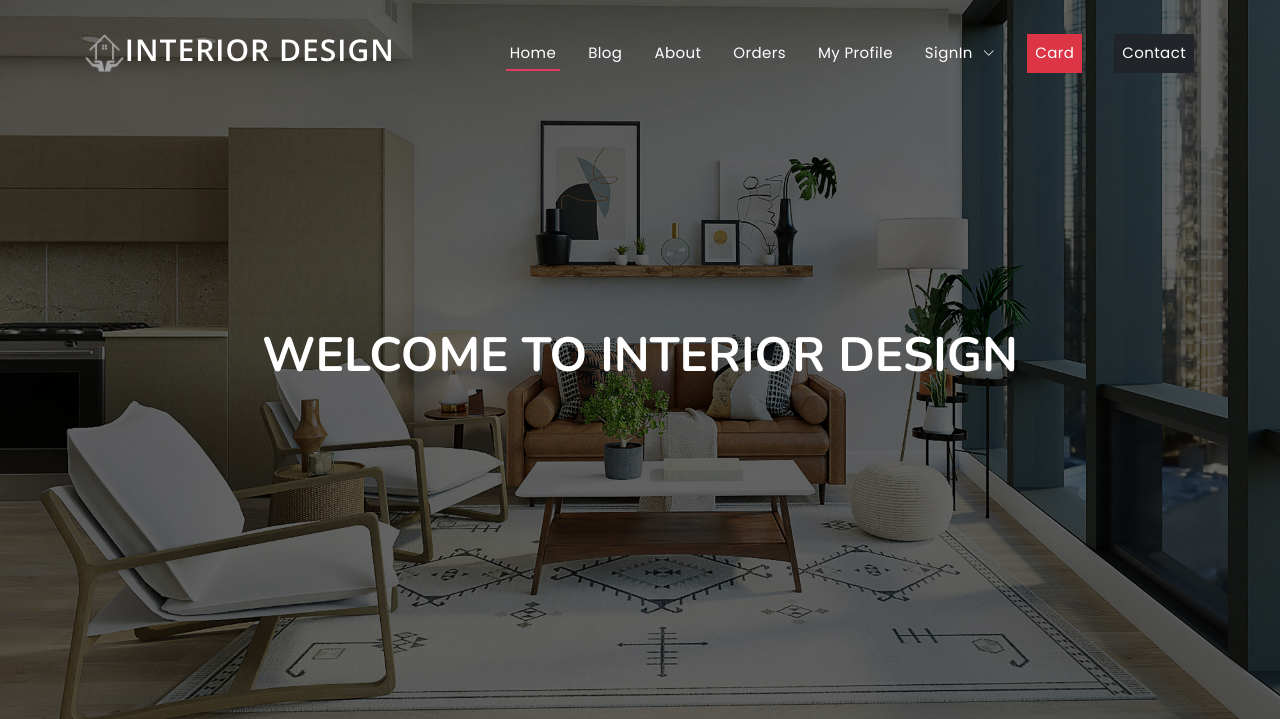
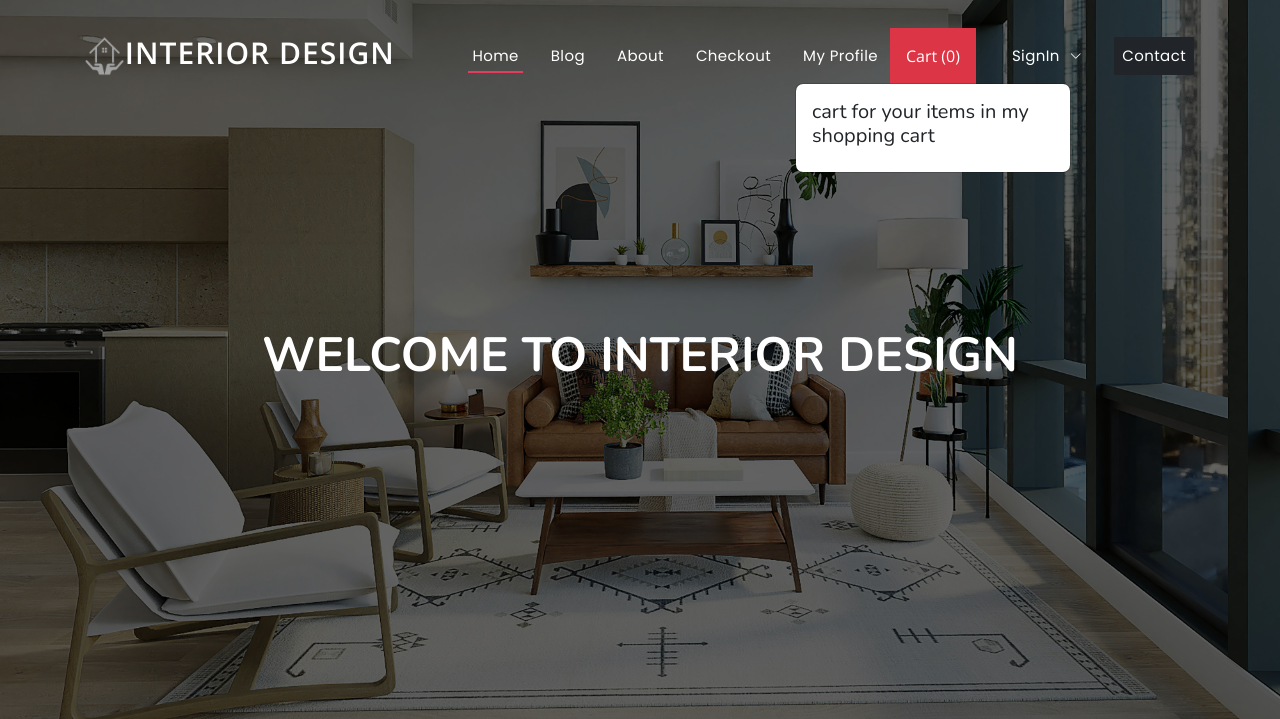
Before and after one commit to shuvoSh24/FinalPr01Project, a Django app: template ecommarce/templates/index.html in a window 1280 px wide. Shown: the top 719 px of the page. Run offline with Django 3.2, Linux system fonts and the light colour scheme; the template is opened without the code that fills it, so the values that code supplies are empty; some libraries are stand-ins or nearby versions.

Commit message:
(Swapna Commit 03)Add product list on in add to Cart

```diff
--- a/ecommarce/templates/base.html
+++ b/ecommarce/templates/base.html
@@ -47,8 +47,12 @@
           <li><a class="nav-link scrollto active" href="/">Home</a></li>
           <li><a class="nav-link scrollto" href="/blog">Blog</a></li>
           <li><a class="nav-link scrollto" href="/about">About</a></li>
-          <li><a class="nav-link scrollto" href="/about">Orders</a></li>
+          <li><a class="nav-link scrollto" href="/checkout">Checkout</a></li>
           <li><a class="nav-link scrollto" href="/about">My Profile</a></li>
+          <button type="button" class="nav-link scrollto bg-danger p-3 m-2 text-white" id="popcart"
+          data-container="body" data-toggle="popover" data-placement="bottom" data-html="true" >
+          <i class="fa-solid fa-cart-shopping"></i>  Cart (<span id="cart">0</span>)
+          </button>
 
           {% comment %} <li class="dropdown"><a href="#"><span>SignIn</span> <i class="bi bi-chevron-down"></i></a>
             <ul>
@@ -75,7 +79,7 @@
 
 
 
-          <li><a class="nav-link scrollto bg-danger p-2 m-1" href="/contact">Card</a></li>
+
           <li><a class="nav-link scrollto bg-dark p-2 m-1" href="/contact">Contact</a></li>
         </ul>
         <i class="bi bi-list mobile-nav-toggle"></i>
--- a/ecommarce/templates/index.html
+++ b/ecommarce/templates/index.html
@@ -75,4 +75,122 @@
  </div>
 </section>
 <!-- End Portfolio Section -->
+<script src="https://code.jquery.com/jquery-3.3.1.js" integrity="sha256-2Kok7MbOyxpgUVvAk/HJ2jigOSYS2auK4Pfzbm7uH60=" crossorigin="anonymous"></script>
+<script src="https://cdnjs.cloudflare.com/ajax/libs/popper.js/1.14.6/umd/popper.min.js" integrity="sha384-wHAiFfRlMFy6i5SRaxvfOCifBUQy1xHdJ/yoi7FRNXMRBu5WHdZYu1hA6ZOblgut"
+crossorigin="anonymous"></script>
+<script src="https://stackpath.bootstrapcdn.com/bootstrap/4.2.1/js/bootstrap.min.js" integrity="sha384-B0UglyR+jN6CkvvICOB2joaf5I4l3gm9GU6Hc1og6Ls7i6U/mkkaduKaBhlAXv9k" crossorigin="anonymous"></script>
+
+
+<script>
+
+  //find pout the card from local storage
+
+  if (localStorage.getItem('cart') == null) {
+      var cart = {};
+  } else {
+      cart = JSON.parse(localStorage.getItem('cart'));
+      updateCart(cart);
+
+  }
+  // add or increment code
+
+  // $('.cart').click(function() {
+  $('.divpr').on('click', 'button.cart', function() {
+      var idstr = this.id.toString();
+      console.log(idstr)
+
+      if (cart[idstr] != undefined) {
+          qty = cart[idstr][0] + 1;
+
+      } else {
+          qty = 1;
+          name = document.getElementById('name' + idstr).innerHTML;
+          price = document.getElementById('price' + idstr).innerHTML;
+          cart[idstr] = [qty, name, price];
+
+      }
+      updateCart(cart);
+
+      localStorage.setItem('cart', JSON.stringify(cart));
+      document.getElementById('cart').innerHTML = Object.keys(cart).length;
+      console.log( Object.keys(cart).length)
+      document.getElementById("popcart").click();
+  });
+  // add pop over to cart
+
+  $('#popcart').popover();
+
+  updatePopover(cart);
+  function updatePopover(cart) {
+
+
+      console.log('we are  inside update popover');
+
+      var popStr = "";
+      var popStr = popStr + "<h5> cart for your items in my shopping cart </h5> <div class='mx-2 my-2'>";
+      var i = 1;
+      for (var item in cart) {
+          popStr = popStr + "<b>" + i + "</b>. ";
+          popStr = popStr + document.getElementById('name' + item).innerHTML.slice(0, 19) + "..." + "<b>" +cart[item][0] + "</b>"+ "Qty"  + '<br>';
+          i = i + 1;
+      }
+
+      popStr = popStr + "</div> <a href='/checkout'><button class='btn btn-success' id='clearCart'>Checkout</button></a>  <button class='btn btn-dark' onclick='clearCart()' id='clearCart'>ClearCart</button>"
+      document.getElementById('popcart').setAttribute('data-content', popStr);
+      $('#popcart').popover('show');
+      document.getElementById("popcart").click();
+  }
+
+  function clearCart() {
+      cart = JSON.parse(localStorage.getItem('cart'));
+      for (var item in cart) {
+          document.getElementById('div' + item).innerHTML = '<button id="' + item + '" class="btn btn-danger cart">AddtoCard <i class="fa-solid fa-cart-shopping"></i></button>'
+      }
+      localStorage.clear();
+      cart = {};
+      updateCart(cart);
+
+     let clear= document.getElementById("popcart").click();
+     document.getElementById("popcart").click();
+
+  }
+
+  function updateCart(cart) {
+      var sum = 0;
+      for (var item in cart) {
+          sum = sum + cart[item][0];
+          document.getElementById('div' + item).innerHTML = "<button id='minus" + item + "'class='btn btn-success minus'>-</button> <span id='val" + item + "''>" + cart[item][0] + "</span> <button id='plus" + item + "' class='btn btn-success plus'> + </button>";
+      }
+      localStorage.setItem('cart', JSON.stringify(cart));
+      document.getElementById('cart').innerHTML = sum;
+      console.log(cart);
+      updatePopover(cart);
+      document.getElementById("popcart").click();
+  }
+
+  //if plus or minus button is clicked change the cart as well as the display value
+  $('.divpr').on("click", "button.minus", function() {
+
+      a = this.id.slice(7, );
+      cart['pr' + a][0] = cart['pr' + a][0] - 1;
+      cart['pr' + a][0] = Math.max(0, cart['pr' + a][0]);
+      document.getElementById('valpr' + a).innerHTML = cart['pr' + a][0];
+      updateCart(cart);
+
+
+  })
+
+
+  $('.divpr').on("click", "button.plus", function() {
+
+      a = this.id.slice(6, );
+      cart['pr' + a][0] = cart['pr' + a][0] + 1;
+
+      document.getElementById('valpr' + a).innerHTML = cart['pr' + a][0];
+      updateCart(cart);
+
+
+  })
+</script>
+
 {% endblock body%}
```
Also changed, not shown: ecommarce/db.sqlite3.
